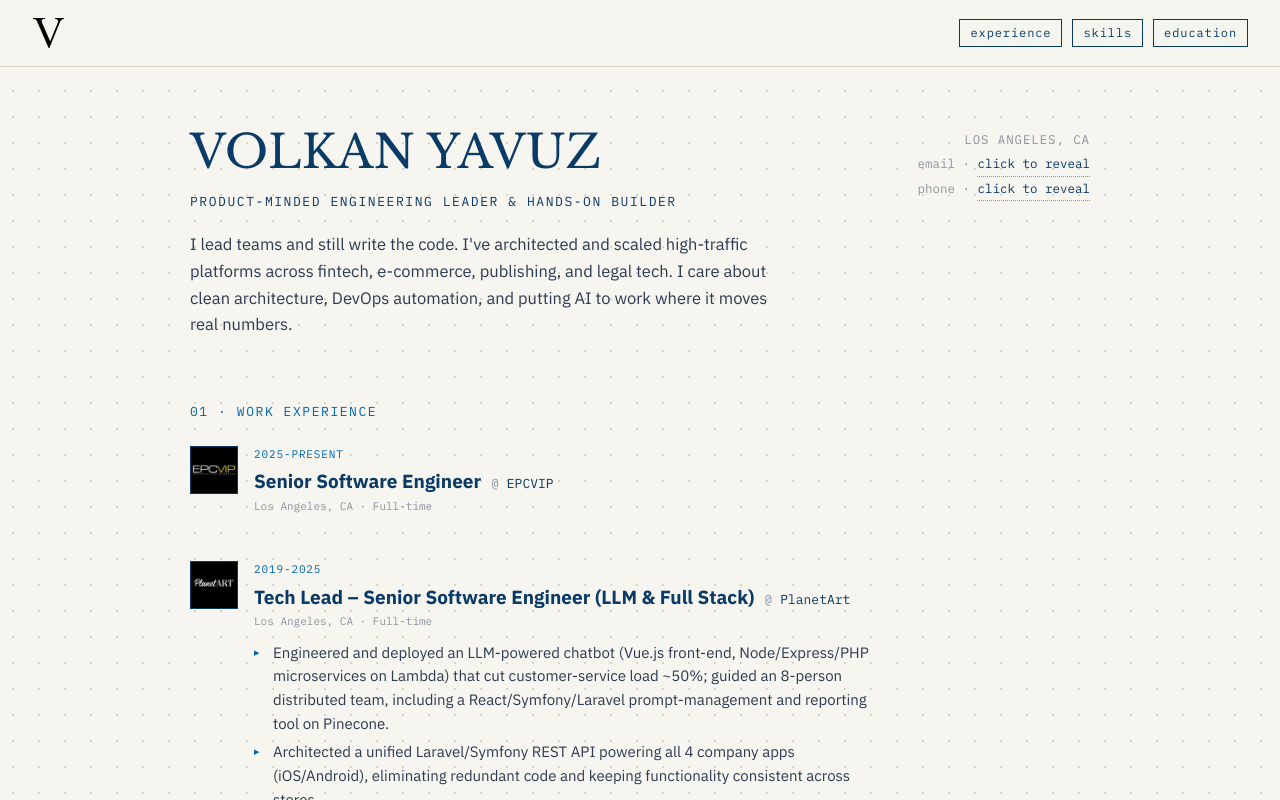
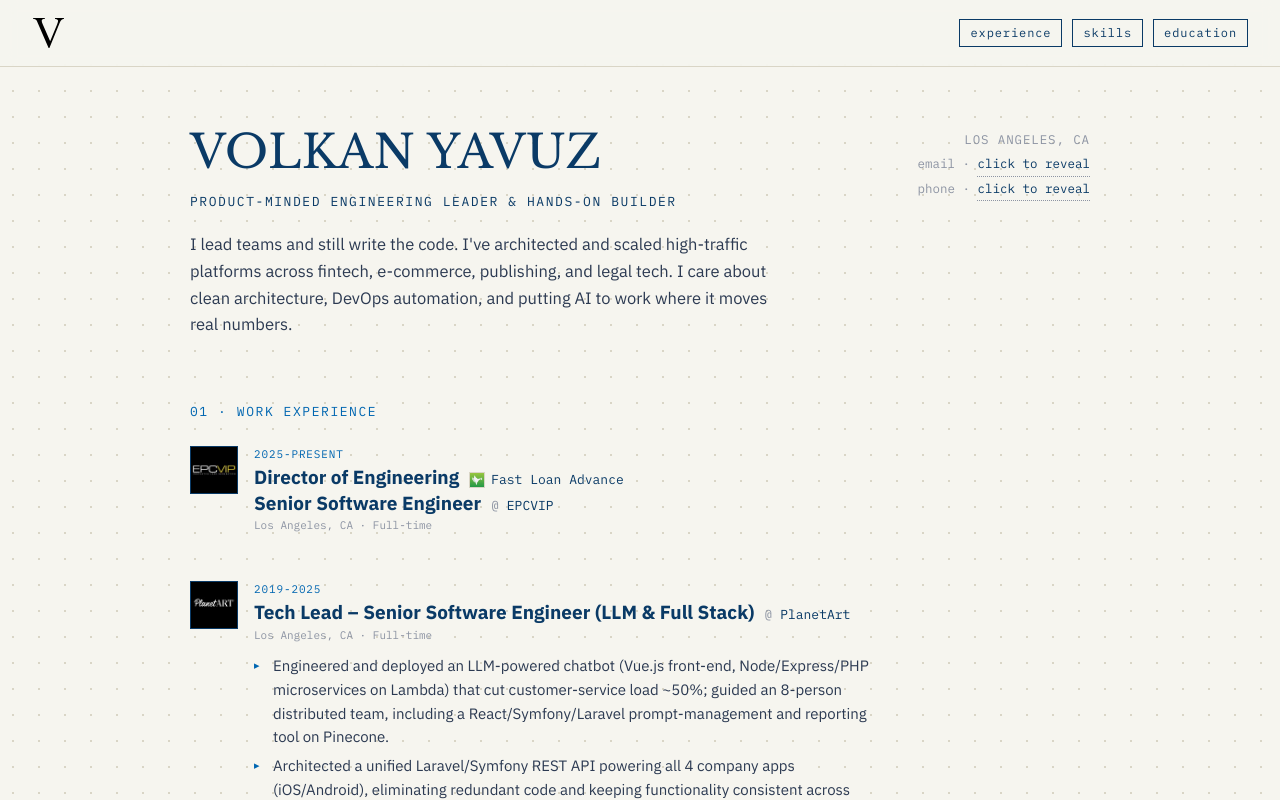
Before and after one commit to vknyvz/vknyvz, a Next.js app in the folder vknyvz-web/: page / in a window 1280 px wide. Shown: the top 800 px of the page. Built offline with nearby package versions, Linux system fonts and the light colour scheme; no server answers; the database is empty.

Commit message:
new role setup

```diff
--- a/vknyvz-web/src/app/page.tsx
+++ b/vknyvz-web/src/app/page.tsx
@@ -53,11 +53,30 @@ export default async function Home() {
                   <p className="font-mono text-[11px] tracking-[0.08em] text-accent">
                     {e.period.toUpperCase()}
                   </p>
-                  <div className="mt-[5px] mb-[2px] flex flex-wrap items-baseline gap-[10px]">
-                    <h3 className="text-[19px] font-bold">{e.title}</h3>
-                    <span className="font-mono text-[13px] text-ink before:text-faint before:content-['@_']">
-                      {e.company}
-                    </span>
+                  <div className="mt-[5px] mb-[2px] space-y-[3px]">
+                    {(e.positions ?? [{ title: e.title, company: e.company }]).map((p, k) => (
+                      <div key={k} className="flex flex-wrap items-baseline gap-[10px]">
+                        {k === 0 ? (
+                          <h3 className="text-[19px] font-bold leading-[1.15]">{p.title}</h3>
+                        ) : (
+                          <p className="text-[19px] font-bold leading-[1.15]">{p.title}</p>
+                        )}
+                        <span className="font-mono text-[13px] text-ink">
+                          {p.logo ? (
+                            <Image
+                              src={p.logo}
+                              alt={`${p.company} logo`}
+                              width={16}
+                              height={16}
+                              className="mr-[6px] inline-block h-4 w-4 border border-grid object-cover align-[-4px]"
+                            />
+                          ) : (
+                            <span className="text-faint">@ </span>
+                          )}
+                          {p.company}
+                        </span>
+                      </div>
+                    ))}
                   </div>
                   <p className="mb-[11px] font-mono text-[11px] text-faint">
                     {e.location} · Full-time
--- a/vknyvz-web/src/content/resume.ts
+++ b/vknyvz-web/src/content/resume.ts
@@ -16,6 +16,8 @@ export const profile = {
   url: "https://www.vknyvz.com",
 };
 
+export type Position = { title: string; company: string; logo?: string };
+
 export type Role = {
   title: string;
   company: string;
@@ -23,15 +25,20 @@ export type Role = {
   location?: string;
   logo?: string;
   highlights: string[];
+  positions?: Position[];
 };
 
 export const experience: Role[] = [
   {
-    title: "Senior Software Engineer",
-    company: "EPCVIP",
+    title: "Director of Engineering",
+    company: "Fast Loan Advance",
     period: "2025-Present",
     location: "Los Angeles, CA",
     logo: "/logos/epcvip.jpg",
+    positions: [
+      { title: "Director of Engineering", company: "Fast Loan Advance", logo: "/logos/fast-loan-advance.jpg" },
+      { title: "Senior Software Engineer", company: "EPCVIP" },
+    ],
     highlights: [], // current role, details pending
   },
   {
--- a/vknyvz-web/src/lib/content.ts
+++ b/vknyvz-web/src/lib/content.ts
@@ -27,6 +27,7 @@ export const getExperience = cache(async (): Promise<Role[]> => {
     location: r.location ?? undefined,
     logo: r.logo ?? undefined,
     highlights: r.highlights ?? [],
+    positions: r.positions ?? undefined,
   }));
 });
 
```
Also changed, not shown: vknyvz-web/public/logos/fast-loan-advance.jpg (added), 1 other file (tests, documents, lock files or other folders).
